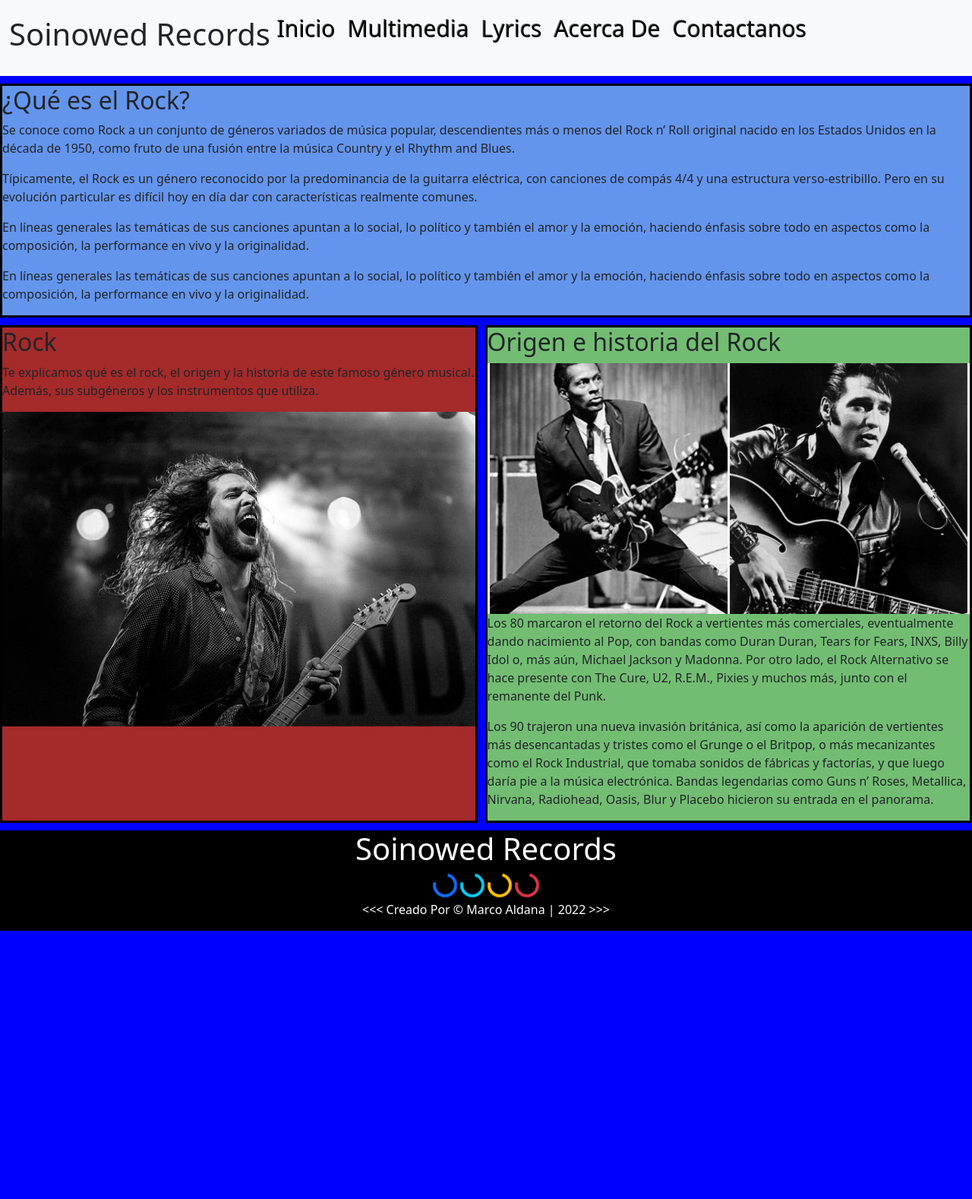
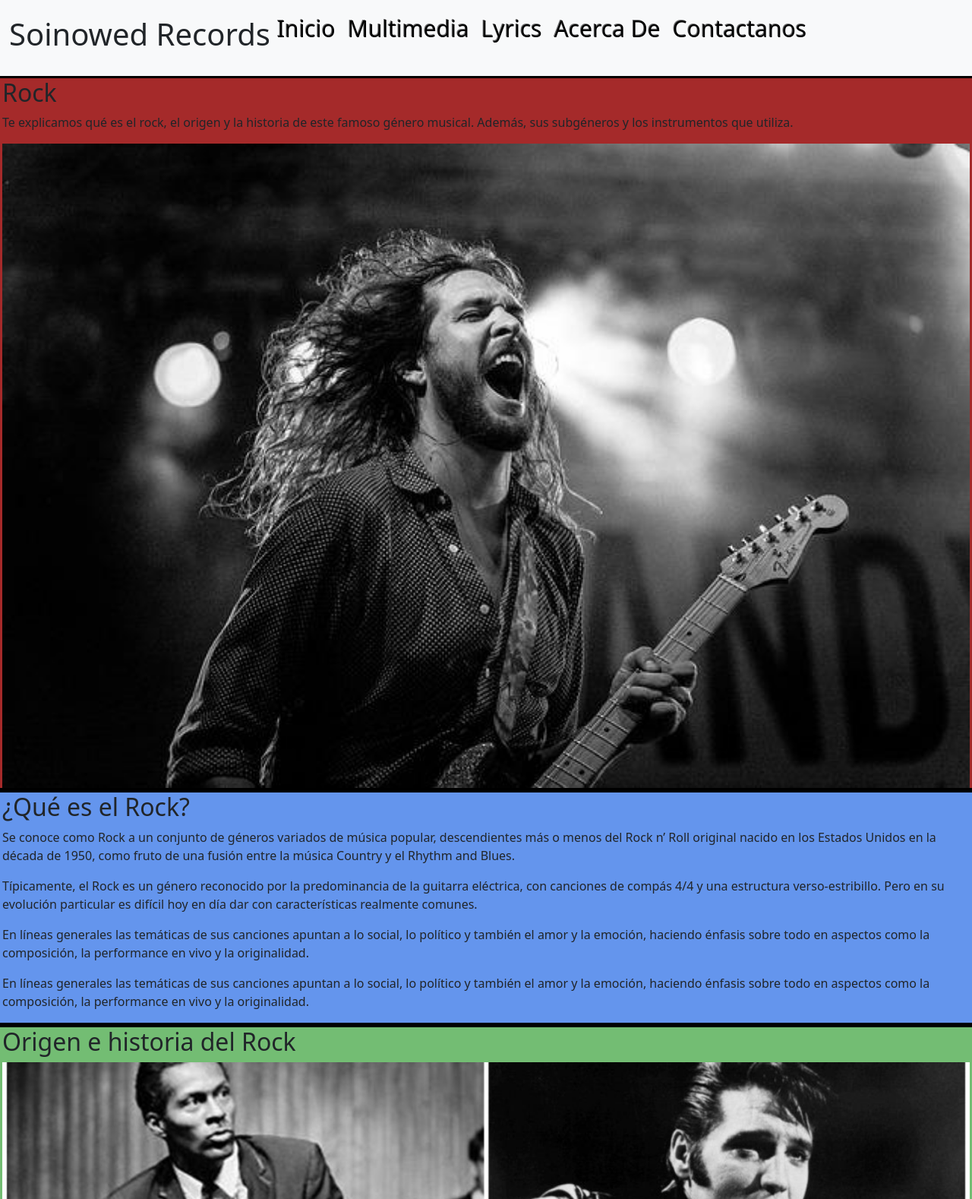
Before and after one commit to maldana91/MaquetandoConBoostrap-Desafio6, a plain HTML site: page index.html in a window 1280 px wide. Shown: the part 1002-2580 px from the top of the page at 76% size. Before the commit the page ends 2227 px from the top, so only its background shows below. Drawn offline with nearby package versions, Linux system fonts and the light colour scheme; a web font is replaced by a local one.

Commit message:
Ultimos Cambios

```diff
--- a/css/estilo.css
+++ b/css/estilo.css
@@ -4,13 +4,11 @@
 /********************* INDEX ***********************/
 
 .navbar-nav {
-  /* display: flex; */
   justify-content: space-evenly;
   align-content: center;
   font-size: 30px;
   padding-bottom: 25px;
   text-decoration: none;
-
 }
 
 .nav-link {
@@ -18,15 +16,7 @@
   text-shadow: 1px 1px black;
 }
 
-.padreGrid{
-  display: grid;
-  grid-template-areas:
-"header header"
-"dos dos "
-"uno tres"
-"uno tres"
-"footer footer";
-gap: 10px;
+.padreGrid {
   background-color: blue;
 }
 
@@ -34,37 +24,31 @@ background-color: blue;
   width: 100%;
 }
 
-.header{
-
-  grid-area:header;
+.header {
   background-color: blueviolet;
   background-repeat: no-repeat;
   background-size: 1vw 3vh;
   opacity: 10.5;
 }
 
-.section1{
+.section1 {
   border: solid black 3px;
-  grid-area: uno;
   background-color: brown;
   background-repeat: no-repeat;
   background-size: 3vw 8vh;
   opacity: 5.5;
-
 }
 
-.section2{
+.section2 {
   border: solid black 3px;
-  grid-area: dos;
   background-color: cornflowerblue;
   background-repeat: no-repeat;
   background-size: 3vw 8vh;
   opacity: 5.5;
 }
 
-.section3{
+.section3 {
   border: solid black 3px;
-  grid-area: tres;
   background-color: rgb(115, 189, 115);
   background-repeat: no-repeat;
   background-size: 3vw 8vh;
@@ -75,21 +59,11 @@ background-color: blue;
   background-color: black;
   text-align: center;
   color: white;
-  grid-area: footer;
 }
 
 /********************* MULTIMEDIA ***********************/
 
 .gridPadreMul {
-  display: grid;
-  grid-template-areas:
-  "header header"
-  "subtitulo subtitulo"
-  "song1 song2"
-  "song3 song4"
-  "song5 song5"
-  "footer footer";
-  gap: 10px;
  background-color: blue;
 }
 
@@ -139,17 +113,16 @@ background-color: blue;
   grid-area: footer;
 }
 
-
 /*********************ANIMACIONES*********************/
 
-.menu:hover{
+.menu:hover {
   background-color: azure;
   color: black;
   font-size: 40px;
   border: grey 5px solid;
   border-radius: 30 px;
-box-shadow: 5px  grey;
-background: linear-gradient(  blue, skyblue,white);
+  box-shadow: 5px grey;
+  background: linear-gradient(blue, skyblue, white);
   transition: 1s;
 }
 
@@ -159,7 +132,6 @@ transition: 1s;
   border-radius: 10px;
   box-shadow: 4px 4px white;
   transition: 1s;
-
 }
 
 .gridPadreMul div {
@@ -170,7 +142,6 @@ transition: 1s;
 @keyframes fade-in {
   from {
     opacity: 0;
-
   }
 
   to {
@@ -178,7 +149,6 @@ transition: 1s;
   }
 }
 
-
 .carP {
   height: 1000px;
   object-fit: cover;
--- a/index.html
+++ b/index.html
@@ -145,7 +145,8 @@
 
     </header>
 
-    <section class="section1">
+    <div class="row">
+    <section class="section1 col">
       <h2>Rock</h2>
       <p>
         Te explicamos qué es el rock, el origen y la historia de este famoso
@@ -157,7 +158,10 @@
         alt="Guitarrist"
       />
     </section>
-    <section class="section2">
+  </div>
+
+  <div class="row">
+    <section class="section2 col">
       <h2>¿Qué es el Rock?</h2>
       <p>
         Se conoce como Rock a un conjunto de géneros variados de música popular,
@@ -184,8 +188,10 @@
         originalidad.
       </p>
     </section>
+  </div>
 
-    <section class="section3">
+  <div class="row">
+    <section class="section3 col">
       <h2>Origen e historia del Rock</h2>
       <img class="music2" src="multimedia/chukelvis.jpg" alt="" />
       <p>
@@ -204,7 +210,7 @@
         Blur y Placebo hicieron su entrada en el panorama.
       </p>
     </section>
-
+  </div>
 
 
 
```
Lines whose indentation alone changed are shown as unchanged.
